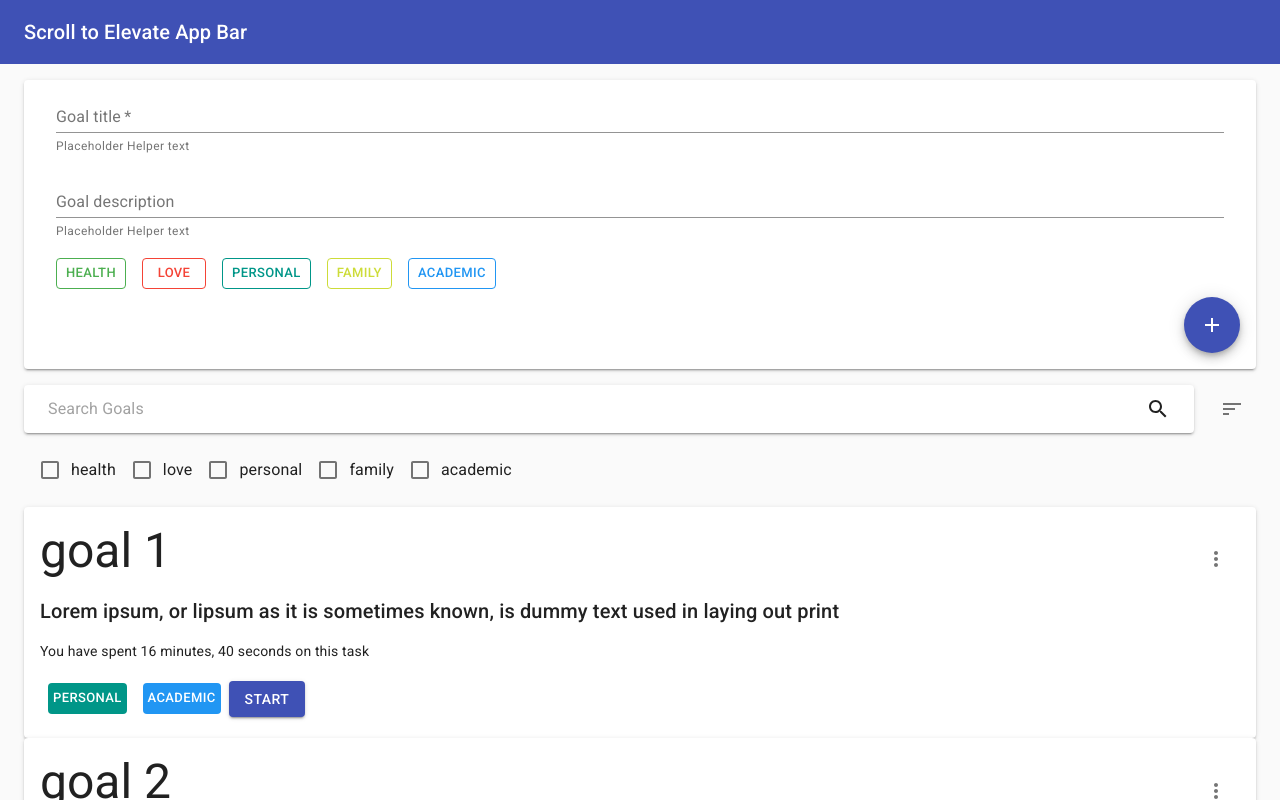
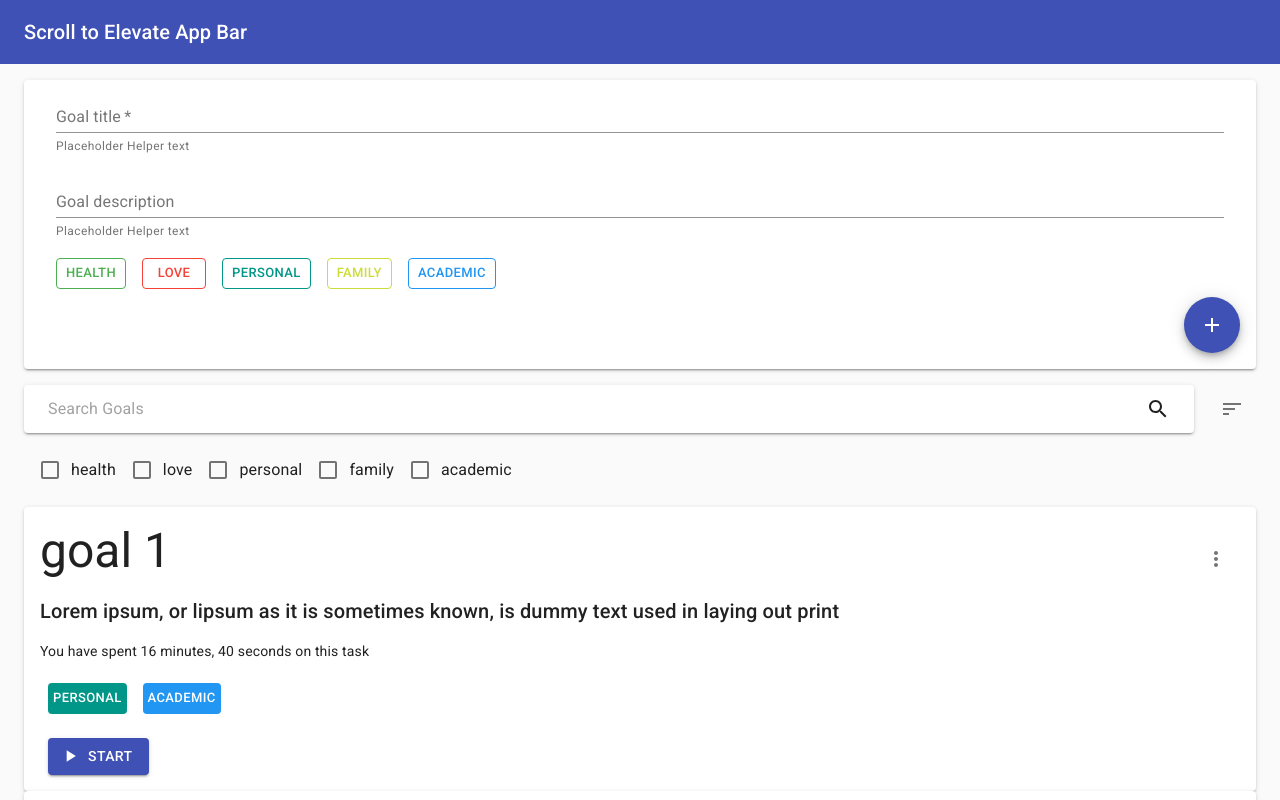
Before and after one commit to BhavyaCodes/get-it-done, a React (Create React App) app: page / in a window 1280 px wide. Shown: the top 800 px of the page. Built offline with nearby package versions, Linux system fonts and the light colour scheme.

Commit message:
update start/pause button

```diff
--- a/src/components/Goal.jsx
+++ b/src/components/Goal.jsx
@@ -4,6 +4,8 @@ import humanizeDuration from "humanize-duration";
 import useInputState from "../hooks/useInputState";
 import HashTagSelector from "./HashTagSelector";
 
+import PlayArrowIcon from "@material-ui/icons/PlayArrow";
+import PauseIcon from "@material-ui/icons/Pause";
 import Typography from "@material-ui/core/Typography";
 import Paper from "@material-ui/core/Paper";
 import Button from "@material-ui/core/Button";
@@ -102,6 +104,10 @@ function Goal({ goal, setGoals, globalHashTags }) {
     },
     hashTag: {
       margin: theme.spacing(1),
+    },
+    startButton: {
+      marginLeft: theme.spacing(1),
+      marginTop: theme.spacing(2),
     },
   }));
   const classes = useStyles();
@@ -277,9 +283,32 @@ function Goal({ goal, setGoals, globalHashTags }) {
         renderHashTags(goal.hashTags)}
 
       {/* <p>Duration variable - {goal.duration}</p> */}
-      <Button variant="contained" color="primary" onClick={handleStartPause}>
+      {/* <Button variant="contained" color="primary" onClick={handleStartPause}>
         {goal.isActive ? "pause" : "start"}
-      </Button>
+      </Button> */}
+      <div className={classes.startButton}>
+        {goal.isActive ? (
+          <Button
+            variant="contained"
+            color="secondary"
+            className={classes.button}
+            startIcon={<PauseIcon />}
+            onClick={handleStartPause}
+          >
+            pause
+          </Button>
+        ) : (
+          <Button
+            variant="contained"
+            color="primary"
+            className={classes.button}
+            startIcon={<PlayArrowIcon />}
+            onClick={handleStartPause}
+          >
+            start
+          </Button>
+        )}
+      </div>
       {/* <button type="button" onClick={handleClickOpen}>
         Delete Goal
       </button> */}
```
